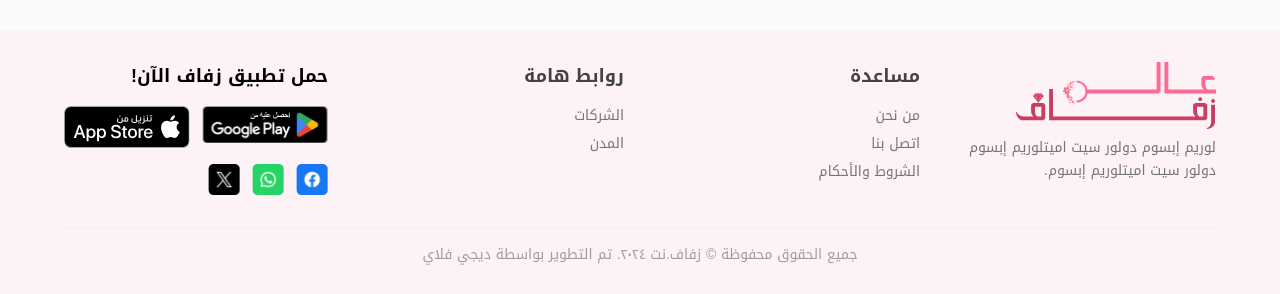
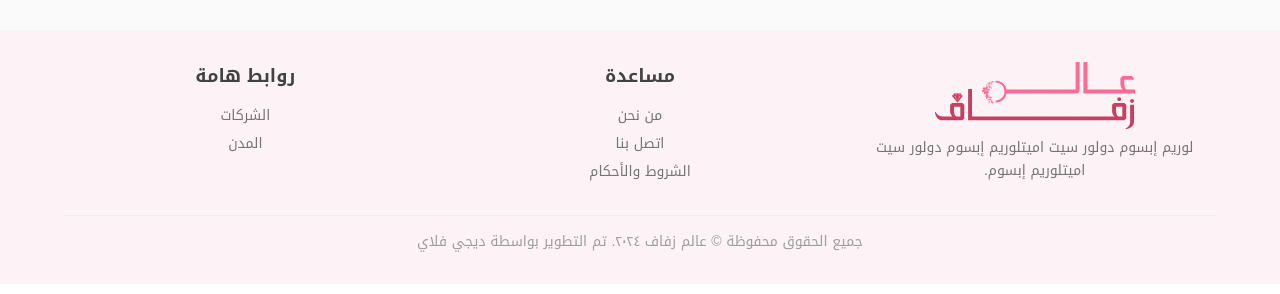
Before and after one commit to omnia-23/zefaf, a Next.js app: page /halls in a window 1280 px wide. Shown: the part 947-1241 px from the top of the page. Built offline with nearby package versions, Linux system fonts and the light colour scheme.

Commit message:
feat(navigation): improve responsive design for mobile and desktop views
- Add mobile menu toggle in MainNavbar
- Adjust styling and layout for mobile menu dropdown
- Update Footer layout and remove app download section
- Modify DropDownItem styling for better mobile visibility

```diff
--- a/components/shared/Footer.tsx
+++ b/components/shared/Footer.tsx
@@ -5,10 +5,10 @@ const Footer = () => {
   return (
     <footer className="bg-[#FDF3F7] py-8 px-6">
       <div className="max-w-6xl mx-auto">
-        <div className="grid grid-cols-1 md:grid-cols-4 gap-8 mb-8">
+        <div className="grid grid-cols-1 md:grid-cols-3 gap-8 mb-8">
           {/* Logo and Description */}
-          <div className="space-y-2 text-center md:text-right">
-            <div className="flex justify-center md:justify-start">
+          <div className="space-y-2 text-center">
+            <div className="flex justify-center">
               <Image
                 src="/images/new-logo.svg"
                 alt="logo"
@@ -23,7 +23,7 @@ const Footer = () => {
           </div>
 
           {/* Help Section */}
-          <div className="text-center md:text-right">
+          <div className="text-center">
             <h3 className="text-lg font-semibold text-gray-800 mb-4">مساعدة</h3>
             <ul className="space-y-2 text-sm text-gray-600">
               <li>
@@ -45,7 +45,7 @@ const Footer = () => {
           </div>
 
           {/* Important Links */}
-          <div className="text-center md:text-right">
+          <div className="text-center">
             <h3 className="text-lg font-semibold text-gray-800 mb-4">
               روابط هامة
             </h3>
@@ -64,7 +64,7 @@ const Footer = () => {
           </div>
 
           {/* App Download Section */}
-          <div className="text-center md:text-right space-y-4">
+          {/* <div className="text-center md:text-right space-y-4">
             <h3 className="text-lg font-bold mb-4">حمل تطبيق زفاف الآن!</h3>
             <div className="flex justify-between  gap-3 items-center md:items-start">
               <a href="#" className="inline-block">
@@ -85,7 +85,6 @@ const Footer = () => {
               </a>
             </div>
 
-            {/* Social Media Icons */}
             <div className="flex justify-center md:justify-start gap-3 mb-6">
               <a
                 href="#"
@@ -121,12 +120,12 @@ const Footer = () => {
                 />
               </a>
             </div>
-          </div>
+          </div> */}
         </div>
 
         {/* Copyright */}
         <div className="text-center text-sm text-gray-500 border-t pt-4">
-          جميع الحقوق محفوظة © زفاف.نت ٢٠٢٤. تم التطوير بواسطة ديجي فلاي
+          جميع الحقوق محفوظة © عالم زفاف ٢٠٢٤. تم التطوير بواسطة ديجي فلاي
         </div>
       </div>
     </footer>
--- a/components/shared/Navigation/DropDownItem.tsx
+++ b/components/shared/Navigation/DropDownItem.tsx
@@ -22,7 +22,7 @@ const HallsIcon = () => (
     fill="none"
     viewBox="0 0 24 24"
     strokeWidth={1.5}
-    stroke="#000"
+    stroke="#fff"
     className="size-6"
   >
     <path
@@ -104,19 +104,15 @@ export function DropDownItem({
             }
           }}
           className={`flex items-center gap-3 p-0 rounded-lg font-bold text-[#db0962] hover:bg-gray-200 ${
-            selectedItem.title === title
-              ? onlyWidth > 960
-                ? "bg-gray-200"
-                : " "
-              : ""
+            selectedItem.title === title ? (onlyWidth > 960 ? "" : " ") : ""
           }`}
         >
-          <div className="flex items-center justify-center rounded-lg !bg-blue-gray-50 p-2 ">
+          <div className="flex items-center justify-center rounded-lg p-2 ">
             {" "}
             {React.createElement(icon, {
               strokeWidth: 2,
-              className: `h-6 w-6 ${
-                onlyWidth > 960 ? "text-gray-900" : "text-white"
+              className: `h-6 w-6 text-white
+                // onlyWidth > 960 ? "text-gray-900" : "text-white"
               }
                                   `,
             })}
@@ -129,7 +125,7 @@ export function DropDownItem({
               variant="h6"
               color="blue-gray"
               className={`flex items-center text-sm font-bold ${
-                onlyWidth > 960 ? "text-black" : "text-white"
+                onlyWidth > 960 ? "text-white" : "text-white"
               }`}
             >
               {title}
@@ -190,7 +186,7 @@ export function DropDownItem({
           placeholder=""
           onPointerEnterCapture={() => {}}
           onPointerLeaveCapture={() => {}}
-          className="hidden rounded-xl lg:block container w-fit"
+          className="hidden bg-black/50 border-0 rounded-xl lg:block container w-fit"
         >
           <ul className="flex flex-col gap-y-2 outline-none outline-0">
             {renderItems}
--- a/components/shared/Navigation/MainNavbar.tsx
+++ b/components/shared/Navigation/MainNavbar.tsx
@@ -38,7 +38,11 @@ const MainNavbar = () => {
               />
             </div>
 
-            <div className="flex flex-row gap-2">
+            <div className="flex flex-row gap-2 items-start">
+              {/* Mobile Menu */}
+              <div className="block lg:hidden">
+                <MainMenuDefault />
+              </div>
               <Button
                 placeholder=""
                 onPointerEnterCapture={() => {}}
@@ -53,6 +57,7 @@ const MainNavbar = () => {
                   className="cursor-pointer"
                 />
               </Button>
+
               {user ? (
                 <>
                   <Button
@@ -104,9 +109,9 @@ const MainNavbar = () => {
           </div>
         </div>
 
-        {/* items list */}
-        <MainMenuDefault />
-
+        <div className="lg:block hidden">
+          <MainMenuDefault />
+        </div>
         <div className="px-4 container lg:px-8 flex flex-col w-full">
           <div className="mt-[40px] lg:mt-[116px] w-full flex justify-start ">
             <p className="text-[color:var(--Neutral-White,#FFF)] text-right [leading-trim:both] [text-edge:cap] text-2xl font-medium leading-[normal]">
--- a/components/shared/Navigation/Menu.tsx
+++ b/components/shared/Navigation/Menu.tsx
@@ -22,13 +22,13 @@ export function MainMenuDefault() {
         borderRightColor: "transparent",
         borderTopColor: "transparent",
       }}
-      className="w-full border-solid border z-50"
+      className="md:w-full border-solid border z-50"
     >
       <Navbar
         placeholder=""
         onPointerEnterCapture={() => {}}
         onPointerLeaveCapture={() => {}}
-        className="container mx-auto px-0 py-6 bg-transparent shadow-none backdrop-filter-none border-none rounded-none "
+        className="container mx-auto py-0 px-0 lg:py-6 bg-transparent shadow-none backdrop-filter-none border-none rounded-none "
       >
         <div className="container mx-auto flex items-center justify-between ">
           <div className="hidden lg:block">
@@ -40,7 +40,7 @@ export function MainMenuDefault() {
             onPointerLeaveCapture={() => {}}
             variant="text"
             color="blue-gray"
-            className="lg:hidden"
+            className="lg:hidden py-0 px-2 border-0"
             onClick={() => setOpenNav(!openNav)}
           >
             {openNav ? (
@@ -50,8 +50,13 @@ export function MainMenuDefault() {
             )}
           </IconButton>
         </div>
-        <Collapse className="" open={openNav}>
-          <NavList />
+        <Collapse
+          open={openNav}
+          className="absolute right-5 z-50 w-2/3 bg-black/90 text-white rounded-md shadow-lg border-0"
+        >
+          <div className="p-2">
+            <NavList />
+          </div>
         </Collapse>
       </Navbar>
     </div>
```
